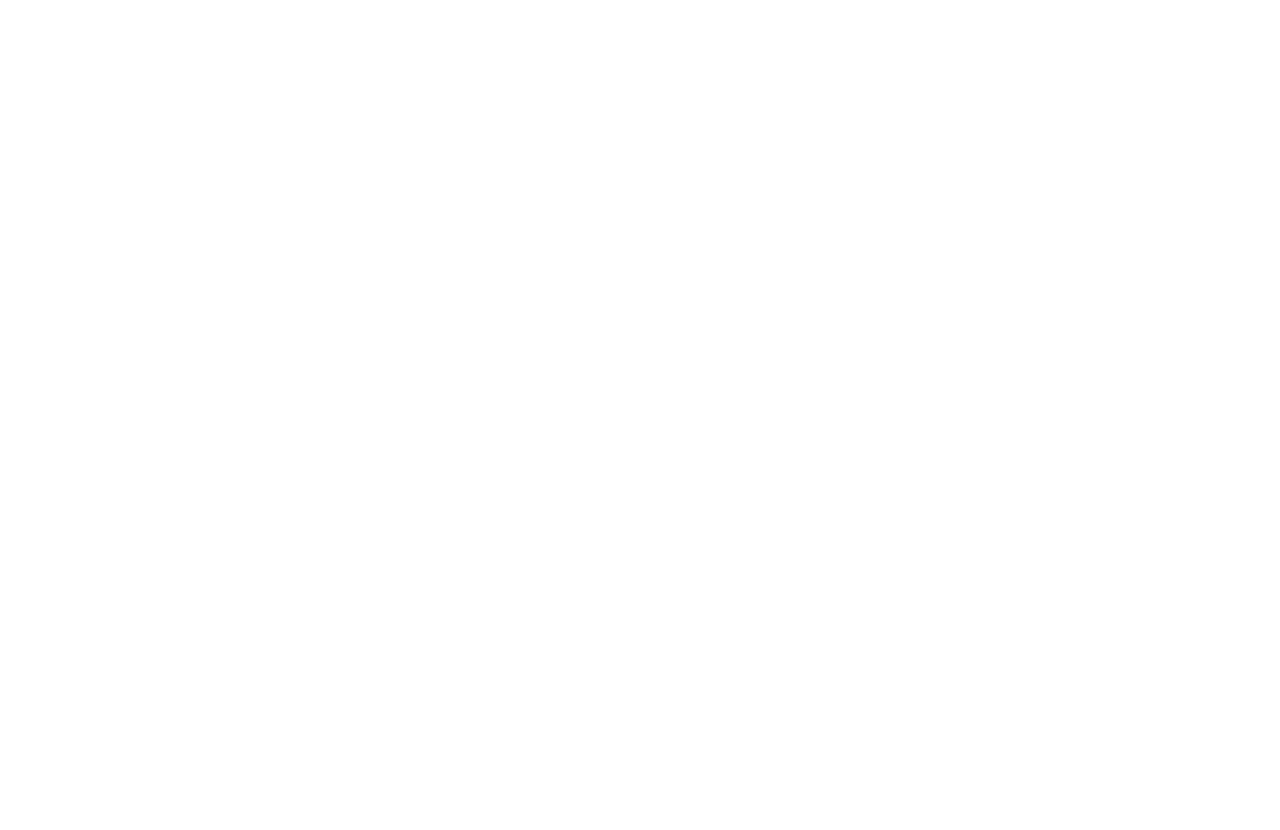
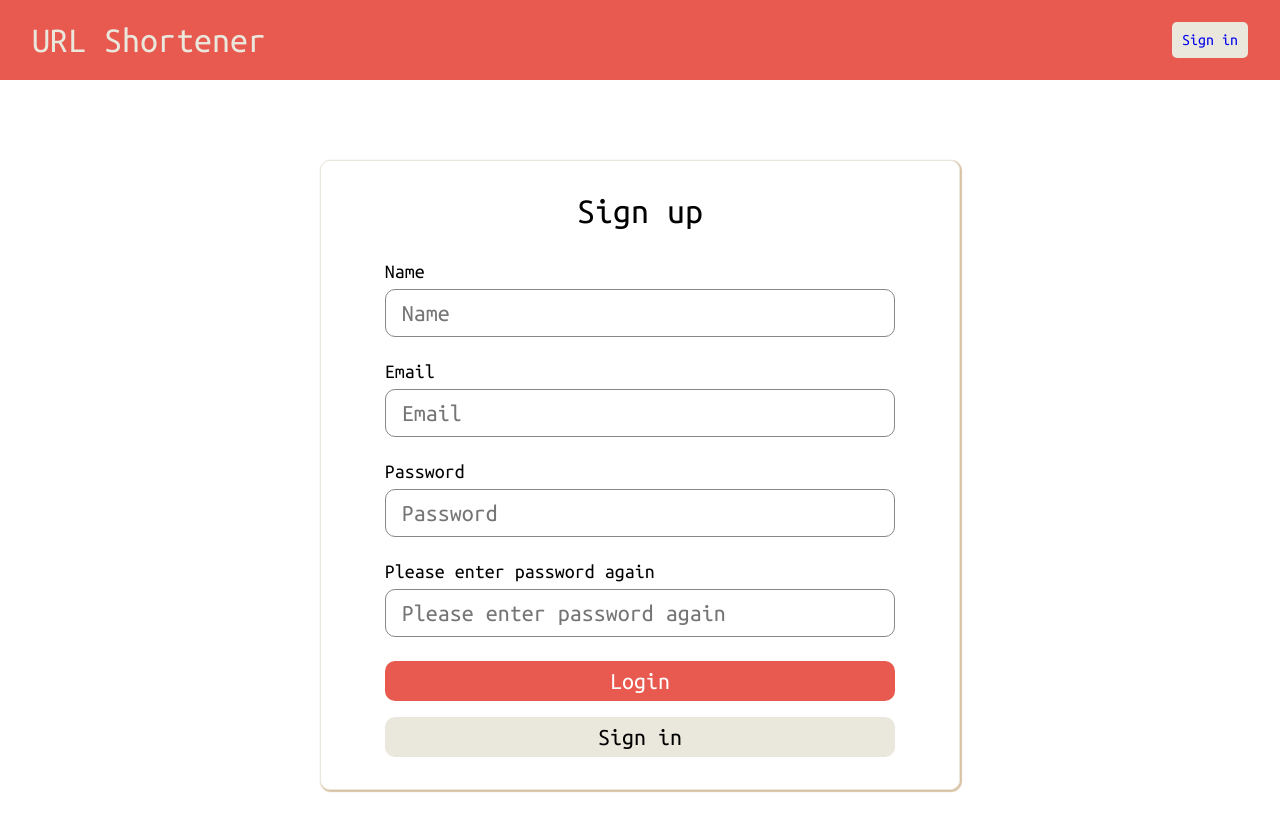
Before and after one commit to tsungtingdu/react-url-shortener, a React (Create React App) app: page /users/signup in a window 1280 px wide. Shown: the top 830 px of the page. Before the commit the page ends 800 px from the top, so only its background shows below. Built offline with nearby package versions, Linux system fonts and the light colour scheme.

Commit message:
create layout, create UI and skeleton actions for signup and signin pages

```diff
--- /dev/null
+++ b/src/Layout.js
@@ -0,0 +1,14 @@
+import React, { useMemo } from "react";
+import Navbar from './components/Navbar'
+
+const Layout = (props) => {
+
+  return (
+    <div className="main">
+      <Navbar />
+      {props.children}
+    </div>
+  );
+};
+
+export default Layout;
--- a/src/Router.js
+++ b/src/Router.js
@@ -1,11 +1,15 @@
 import React from 'react';
 import { BrowserRouter, Route, Switch } from 'react-router-dom'
 import App from './pages/App'
+import Signin from './pages/signin'
+import Signup from './pages/signup'
 
 const Router = () => (
   <BrowserRouter>
     <Switch>
       <Route path="/" exact component={App}></Route>
+      <Route path="/users/signin" exact component={Signin}></Route>
+      <Route path="/users/signup" exact component={Signup}></Route>
     </Switch>
   </BrowserRouter>
 )
--- a/src/components/Navbar.js
+++ b/src/components/Navbar.js
@@ -1,4 +1,5 @@
-import React from 'react';
+import React, { Fragment } from 'react';
+import { Link } from "react-router-dom";
 
 
 const Navbar = () => (
@@ -8,7 +9,9 @@
         URL Shortener
       </div>
       <div className="navbar__container__button">
-        Sign in
+        <Fragment>
+          <Link to="/users/signin">Sign in</Link>
+        </Fragment>
       </div>
     </div>
   </div>
--- a/src/components/UrlForm.js
+++ b/src/components/UrlForm.js
@@ -22,7 +22,6 @@
   return (
     <div className="urlForm d-flex justify-content-center align-items-center">
       <form className="urlForm__container d-flex flex-column" onSubmit={submitData}>
-
         <input
           type="text"
           placeholder="Enter your url here"
--- a/src/css/main.scss
+++ b/src/css/main.scss
@@ -130,8 +130,84 @@
         background-color: $light_brown;
         color: $black;
       }
-
     }
   }
+}
 
+.userForm {
+  padding: 5rem 0;
+
+  &__container {
+    width: 50vw;
+    // height: 500px;
+    border-radius: 10px;
+    border: 1px solid $light_brown;
+    box-shadow: 1px 1px 1px 1px $main_brown;
+    align-items: center;
+    padding: 2rem 0;
+
+    @media screen and (max-width: 768px) {
+      width: 80vw;
+    }
+
+    &__title {
+      font-size: 36px;
+      margin-bottom: 1rem;
+    }
+
+    &__field {
+      margin: 0.5rem 0;
+      width: 80%;
+
+      label {
+        font-size: 20px;
+        margin: 0.5rem 0;
+      }
+
+      input {
+        height: 3rem;
+        padding: 0 1rem;
+        font-size: 24px;
+        font-family: 'Ubuntu Mono', monospace;
+        border-radius: 10px;
+        border: 1px solid $grey;
+      }
+    }
+
+    &__control {
+      width: 80%;
+      justify-content: start;
+
+      .submitButton,
+      .switchButton {
+        height: 40px;
+        width: 100%;
+        margin: 1rem auto 0 auto;
+        padding: 0 1rem;
+        font-size: 24px;
+        line-height: 40px;
+        font-family: 'Ubuntu Mono', monospace;
+        border-radius: 10px;
+
+        @media screen and (max-width: 768px) {
+          font-size: 18px;
+          line-height: 30px;
+        }
+      }
+
+      .submitButton {
+        background-color: $main_red;
+        color: $white;
+      }
+
+      .switchButton {
+        background-color: $light_brown;
+        color: $black;
+      }
+    }
+  }
 }
+
+.error__message {
+  color: red
+}
--- a/src/pages/App.js
+++ b/src/pages/App.js
@@ -1,13 +1,12 @@
 import React from 'react';
-import Navbar from '../components/Navbar'
+import Layout from '../Layout'
 import UrlForm from '../components/UrlForm'
 
 const App = () => {
   return (
-    <div className="main">
-      <Navbar />
+    <Layout>
       <UrlForm />
-    </div>
+    </Layout>
   )
 }
 
--- /dev/null
+++ b/src/pages/Signin.js
@@ -0,0 +1,79 @@
+import React from 'react'
+import { Link } from 'react-router-dom'
+import { useForm } from 'react-hook-form'
+import axios from 'axios'
+import Layout from '../Layout'
+
+const Signin = () => {
+  const { register, handleSubmit, errors } = useForm()
+
+  const onSubmit = async (data) => {
+    const { email, password } = data
+    console.log(email, password)
+  }
+
+  return (
+    <Layout>
+      <div className="userForm">
+        <form className="userForm__container d-flex flex-column" action="" onSubmit={handleSubmit(onSubmit)}>
+          <div className="userForm__container__title">
+            Sign in
+          </div>
+          <div className="userForm__container__field d-flex flex-column">
+            <label htmlFor="" className="input__label">Email</label>
+            <input type="text"
+              placeholder="Email"
+              className="input__field"
+              name="email"
+              ref={register({
+                required: "Email is required",
+                pattern: {
+                  value: /^([a-zA-Z0-9_\-\\.]+)@([a-zA-Z0-9_\-\\.]+)\.([a-zA-Z]{2,5})$/,
+                  message: "invalid email",
+                },
+              })} />
+            {/* error message */}
+            {errors.email && (
+              <p className="error__message">
+                {errors.email.message}
+              </p>
+            )}
+          </div>
+          <div className="userForm__container__field d-flex flex-column">
+            <label htmlFor="" className="input__label">Password</label>
+            <input
+              type="text"
+              placeholder="Password"
+              className="input__field"
+              name="password"
+              ref={register({
+                required: "Password is required",
+                minLength: {
+                  value: 6,
+                  message: "min length is 6",
+                },
+              })}
+            />
+            {/* error message */}
+            {errors.password && (
+              <p className="error__message">
+                {errors.password.message}
+              </p>
+            )}
+          </div>
+          <div className="userForm__container__control d-flex flex-column">
+            <button type="submit" class="submitButton">Login</button>
+            <Link to="/users/signup">
+              <button class="switchButton" type='button'>
+                Sign up
+            </button>
+            </Link>
+
+          </div>
+        </form>
+      </div>
+    </Layout >
+  )
+};
+
+export default Signin;
--- /dev/null
+++ b/src/pages/Signup.js
@@ -0,0 +1,120 @@
+import React from 'react'
+import { Link } from 'react-router-dom'
+import { useForm } from 'react-hook-form'
+import axios from 'axios'
+import Layout from '../Layout'
+
+const Signup = () => {
+  const { register, handleSubmit, errors } = useForm()
+
+  const onSubmit = async (data) => {
+    const { name, email, password } = data
+    console.log(name, email, password)
+  }
+
+  return (
+    <Layout>
+      <div className="userForm">
+        <form className="userForm__container d-flex flex-column" action="" onSubmit={handleSubmit(onSubmit)}>
+          <div className="userForm__container__title">
+            Sign up
+          </div>
+          <div className="userForm__container__field d-flex flex-column">
+            <label htmlFor="" className="input__label">Name</label>
+            <input type="text"
+              placeholder="Name"
+              className="input__field"
+              name="name"
+              ref={register({
+                required: "Name is required",
+                minLength: {
+                  value: 2,
+                  message: "cannot be less than 2 digits",
+                },
+              })} />
+            {/* error message */}
+            {errors.name && (
+              <p className="error__message">
+                {errors.name.message}
+              </p>
+            )}
+          </div>
+          <div className="userForm__container__field d-flex flex-column">
+            <label htmlFor="" className="input__label">Email</label>
+            <input type="text"
+              placeholder="Email"
+              className="input__field"
+              name="email"
+              ref={register({
+                required: "Email is required",
+                pattern: {
+                  value: /^([a-zA-Z0-9_\-\\.]+)@([a-zA-Z0-9_\-\\.]+)\.([a-zA-Z]{2,5})$/,
+                  message: "invalid email",
+                },
+              })} />
+            {/* error message */}
+            {errors.email && (
+              <p className="error__message">
+                {errors.email.message}
+              </p>
+            )}
+          </div>
+          <div className="userForm__container__field d-flex flex-column">
+            <label htmlFor="" className="input__label">Password</label>
+            <input
+              type="text"
+              placeholder="Password"
+              className="input__field"
+              name="password"
+              ref={register({
+                required: "Password is required",
+                minLength: {
+                  value: 6,
+                  message: "min length is 6",
+                },
+              })}
+            />
+            {/* error message */}
+            {errors.password && (
+              <p className="error__message">
+                {errors.password.message}
+              </p>
+            )}
+          </div>
+          <div className="userForm__container__field d-flex flex-column">
+            <label htmlFor="" className="input__label">Please enter password again</label>
+            <input
+              type="text"
+              placeholder="Please enter password again"
+              className="input__field"
+              name="passwordCheck"
+              ref={register({
+                required: "Password is required",
+                minLength: {
+                  value: 6,
+                  message: "min length is 6",
+                },
+              })}
+            />
+            {/* error message */}
+            {errors.password && (
+              <p className="error__message">
+                {errors.password.message}
+              </p>
+            )}
+          </div>
+          <div className="userForm__container__control d-flex flex-column">
+            <button type="submit" class="submitButton">Login</button>
+            <Link to="/users/signin">
+              <button class="switchButton" type='button'>
+                Sign in
+            </button>
+            </Link>
+          </div>
+        </form>
+      </div>
+    </Layout >
+  )
+};
+
+export default Signup;
```
